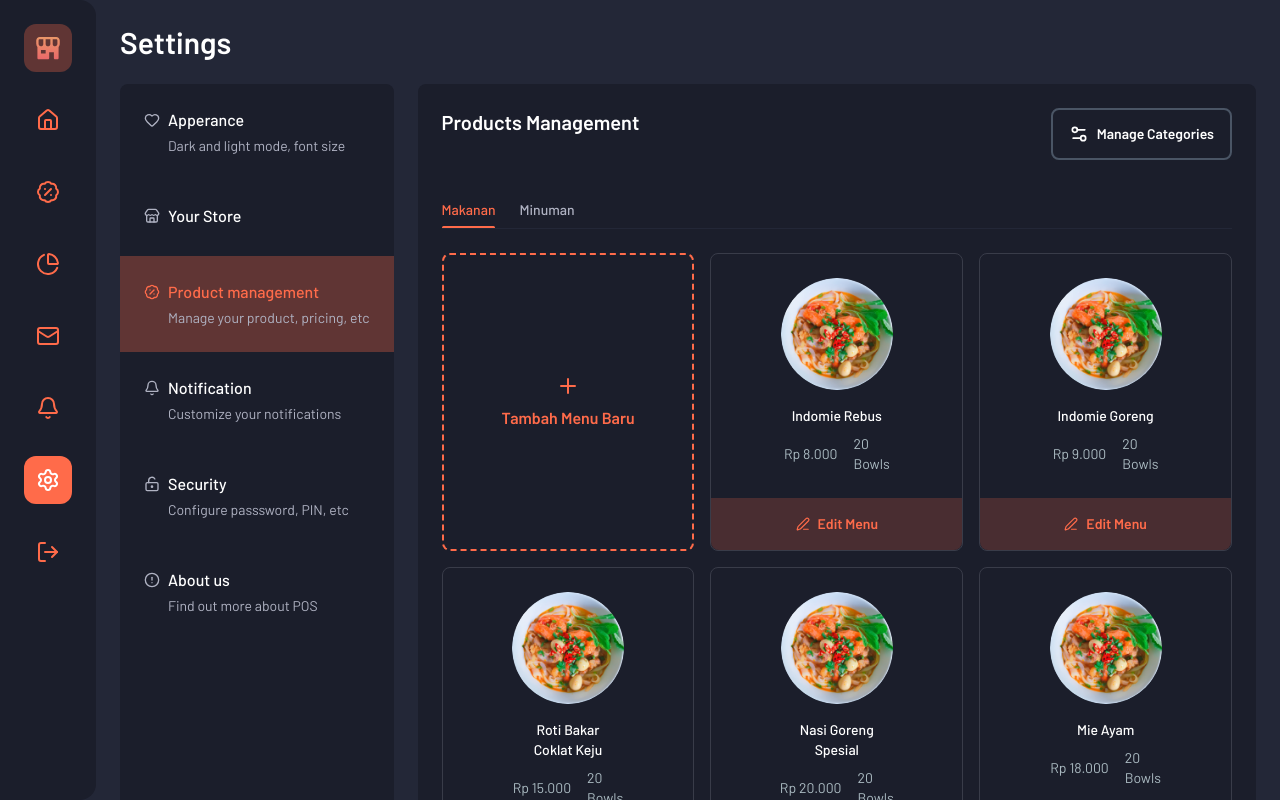
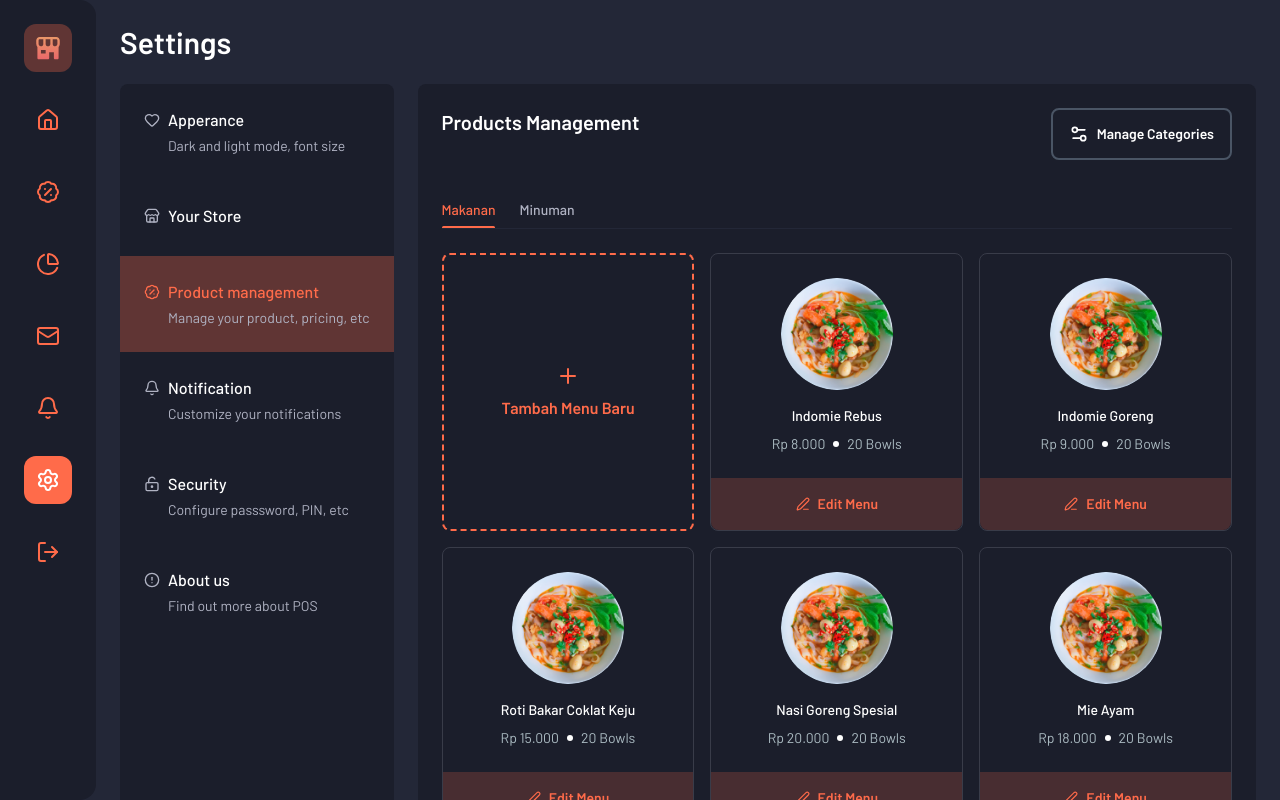
Before and after one commit to mubasyir19/POS-Waroeng, a Next.js app: page /settings in a window 1280 px wide. Shown: the top 800 px of the page. Built offline with nearby package versions, Linux system fonts and the light colour scheme.

Commit message:
update: scroll list management product card

```diff
--- a/src/app/(menu)/settings/page.tsx
+++ b/src/app/(menu)/settings/page.tsx
@@ -83,11 +83,11 @@ export default function SettingsPage() {
   };
 
   return (
-    <div className="p-6">
+    <div className="flex h-screen flex-col p-6">
       <h1 className="font-semibold text-white lg:text-2xl xl:text-3xl">
         Settings
       </h1>
-      <div className="mt-6 flex flex-row gap-6">
+      <div className="mt-6 flex h-full flex-row gap-6">
         <div className="bg-background rounded-lg">
           {tabs.map((tab, i) => {
             const Icon = tab.icon;
@@ -99,7 +99,7 @@ export default function SettingsPage() {
                 key={i}
                 id="menu-setting"
                 onClick={() => handleClikTab(tab.name)}
-                className={`group flex items-start gap-2 p-6 transition-all duration-300 ${activeTab === tab.name ? "bg-primary/30" : "hover:bg-primary/30"} ${isFirst ? "rounded-t-lg" : ""} ${isLast ? "rounded-b-lg" : ""}`}
+                className={`group flex cursor-pointer items-start gap-2 p-6 transition-all duration-300 ${activeTab === tab.name ? "bg-primary/30" : "hover:bg-primary/30"} ${isFirst ? "rounded-t-lg" : ""} ${isLast ? "rounded-b-lg" : ""}`}
               >
                 <Icon
                   className={`mt-1 size-4 ${activeTab === tab.name ? "text-primary" : "text-text-secondary group-hover:text-primary"}`}
@@ -116,7 +116,7 @@ export default function SettingsPage() {
             );
           })}
         </div>
-        <div className="bg-background flex-1 rounded-lg">
+        <div className="bg-background flex-1 overflow-hidden rounded-lg">
           {renderContentTab()}
         </div>
       </div>
--- a/src/components/molecules/ProductManagementCard.tsx
+++ b/src/components/molecules/ProductManagementCard.tsx
@@ -24,7 +24,7 @@ export default function ProductManagementCard({
           alt="image menu"
           className="mx-auto mb-4 h-28 w-28 rounded-full object-cover"
         />
-        <div className="mx-auto w-1/2">
+        <div className="mx-auto">
           <p className="text-center text-sm font-medium text-white">{name}</p>
           <div className="mt-2 flex items-center justify-center gap-2">
             <p className="text-text-light text-sm">
@@ -35,7 +35,7 @@ export default function ProductManagementCard({
           </div>
         </div>
       </div>
-      <button className="bg-primary/20 flex w-full items-center justify-center gap-2 rounded-b-lg py-4 focus:outline-none">
+      <button className="bg-primary/20 flex w-full cursor-pointer items-center justify-center gap-2 rounded-b-lg py-4 focus:outline-none">
         <PenLine className="text-primary size-3.5" />
         <p className="text-primary text-sm font-semibold">Edit Menu</p>
       </button>
--- a/src/components/organism/Tab/ManagementProduct.tsx
+++ b/src/components/organism/Tab/ManagementProduct.tsx
@@ -8,7 +8,7 @@ import React, { useState } from "react";
 export default function ManagementProduct() {
   const [selectedCategory, setSelectedCategory] = useState<string>("Makanan");
   return (
-    <>
+    <div className="flex h-full flex-col">
       <div className="flex items-start justify-between p-6">
         <h2 className="text-xl font-semibold text-white">
           Products Management
@@ -28,7 +28,7 @@ export default function ManagementProduct() {
           />
         </div>
       </div>
-      <div className="grid grid-cols-3 gap-4 p-6">
+      <div className="no-scrollbar grid grid-cols-3 gap-4 overflow-y-auto p-6">
         <button
           // onClick={onAddClick}
           className="border-primary flex h-full cursor-pointer flex-col items-center justify-center rounded-lg border-2 border-dashed bg-transparent p-4 transition focus:outline-none"
@@ -41,6 +41,6 @@ export default function ManagementProduct() {
         </button>
         <ListManageProduct category={selectedCategory} />
       </div>
-    </>
+    </div>
   );
 }
```
